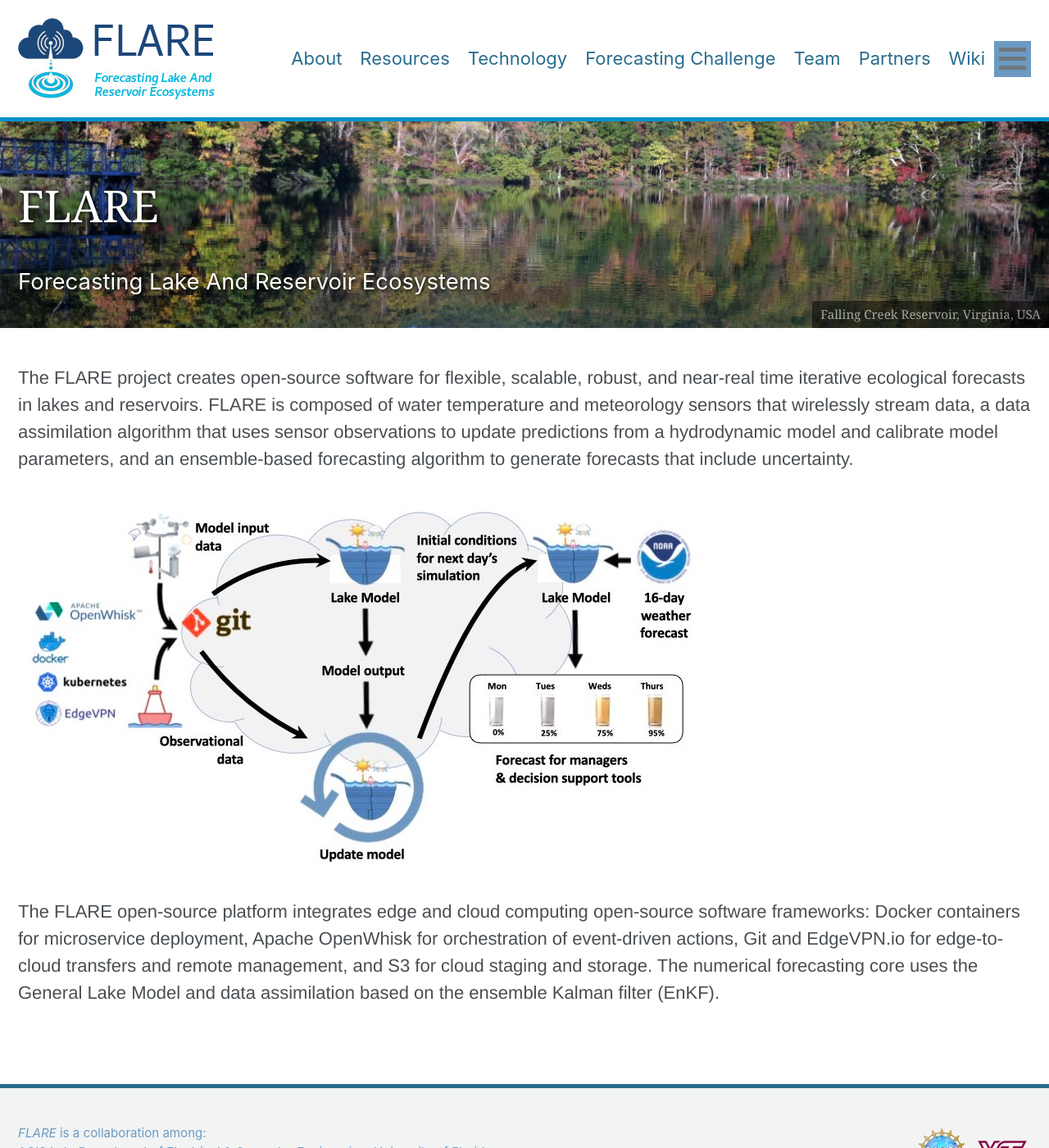
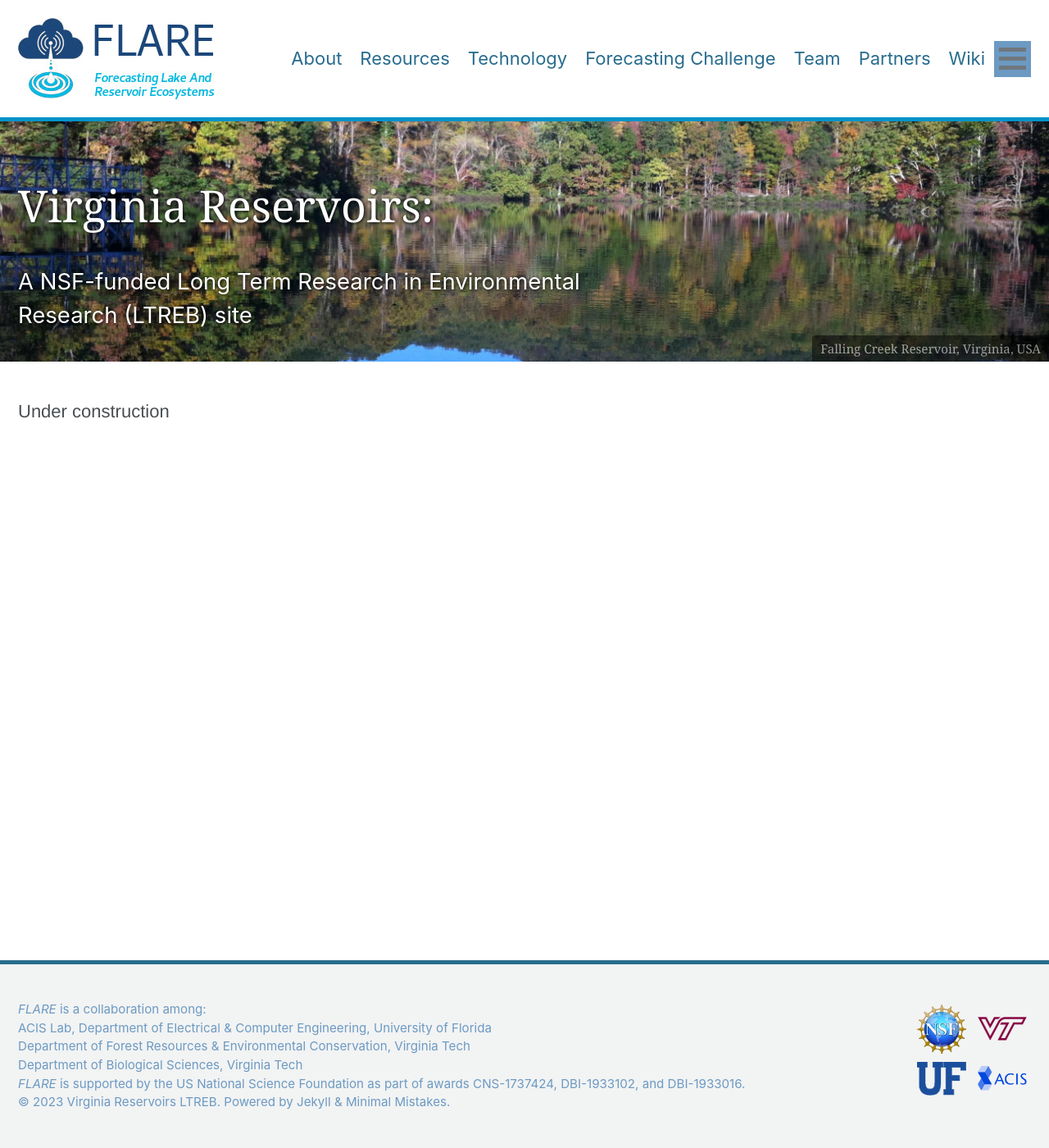
Before and after one commit to LTREB-reservoirs/LTREB-reservoirs.github.io, a Jekyll site: the page built from _pages/home.md, in a window 1280 px wide and 1400 px high. Shown: the whole window at 82% size. Built offline with Jekyll 4.4.1, drawn with Linux system fonts in a browser that asks for light colours; cached includes are drawn as plain includes; nearby versions of some CDN libraries.

Commit message:
Update home.md

```diff
--- a/_pages/home.md
+++ b/_pages/home.md
@@ -1,14 +1,11 @@
 ---
 permalink: /
-title: "FLARE"
-excerpt: "Forecasting Lake And Reservoir Ecosystems"
+title: "Virginia Reservoirs:"
+excerpt: "A NSF-funded Long Term Research in Environmental Research (LTREB) site"
 header:
   overlay_color: "#5e616c"
   overlay_image: /assets/images/banner.jpg
   caption: "Falling Creek Reservoir, Virginia, USA"
 ---
-The FLARE project creates open-source software for flexible, scalable, robust, and near-real time iterative ecological forecasts in lakes and reservoirs. FLARE is composed of water temperature and meteorology sensors that wirelessly stream data, a data assimilation algorithm that uses sensor observations to update predictions from a hydrodynamic model and calibrate model parameters, and an ensemble-based forecasting algorithm to generate forecasts that include uncertainty.
 
-![FLARE workflow overview](/assets/images/flare-workflow.jpeg)
-
-The FLARE open-source platform integrates edge and cloud computing open-source software frameworks: Docker containers for microservice deployment, Apache OpenWhisk for orchestration of event-driven actions, Git and EdgeVPN.io for edge-to-cloud transfers and remote management, and S3 for cloud staging and storage. The numerical forecasting core uses the General Lake Model and data assimilation based on the ensemble Kalman filter (EnKF).
+Under construction
```
